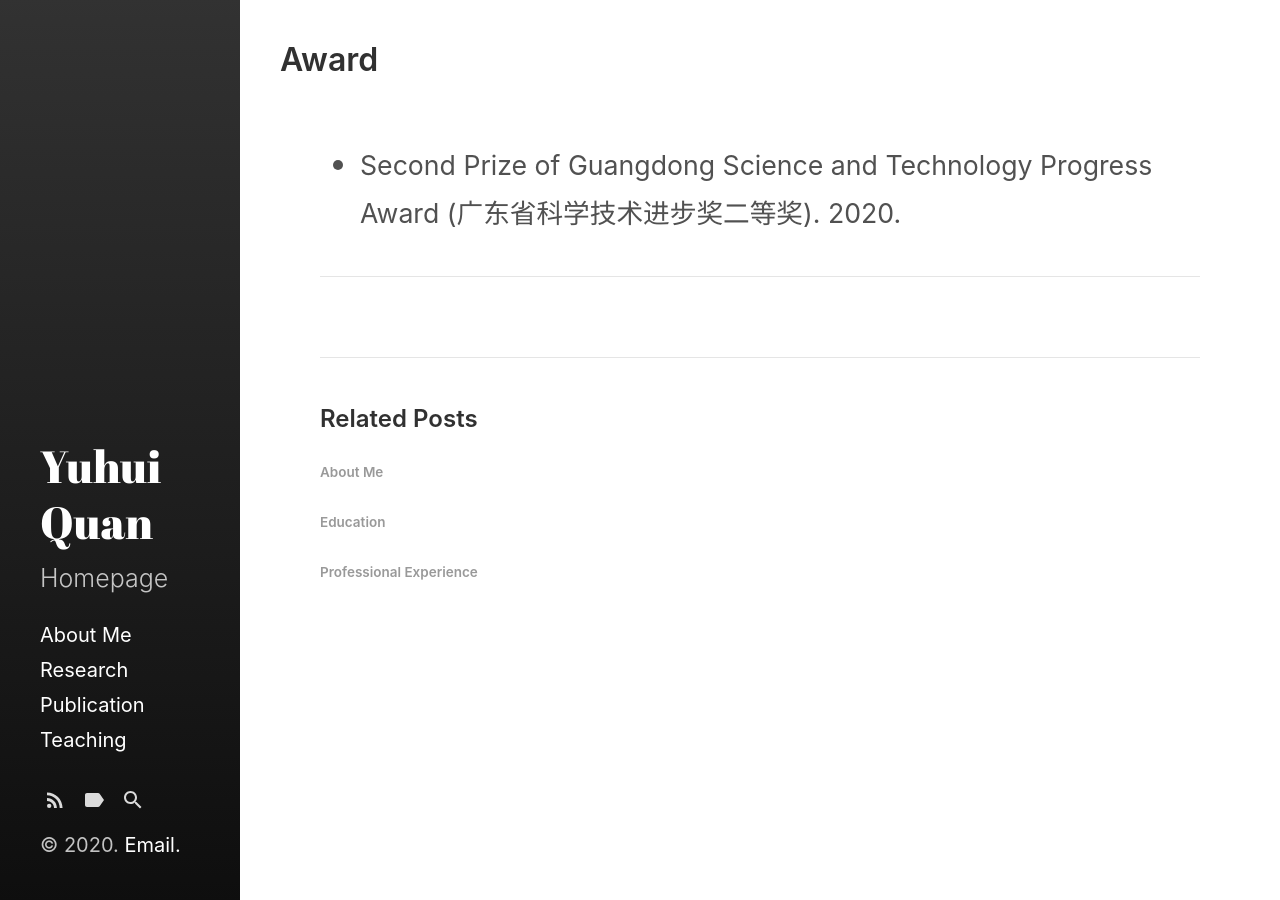
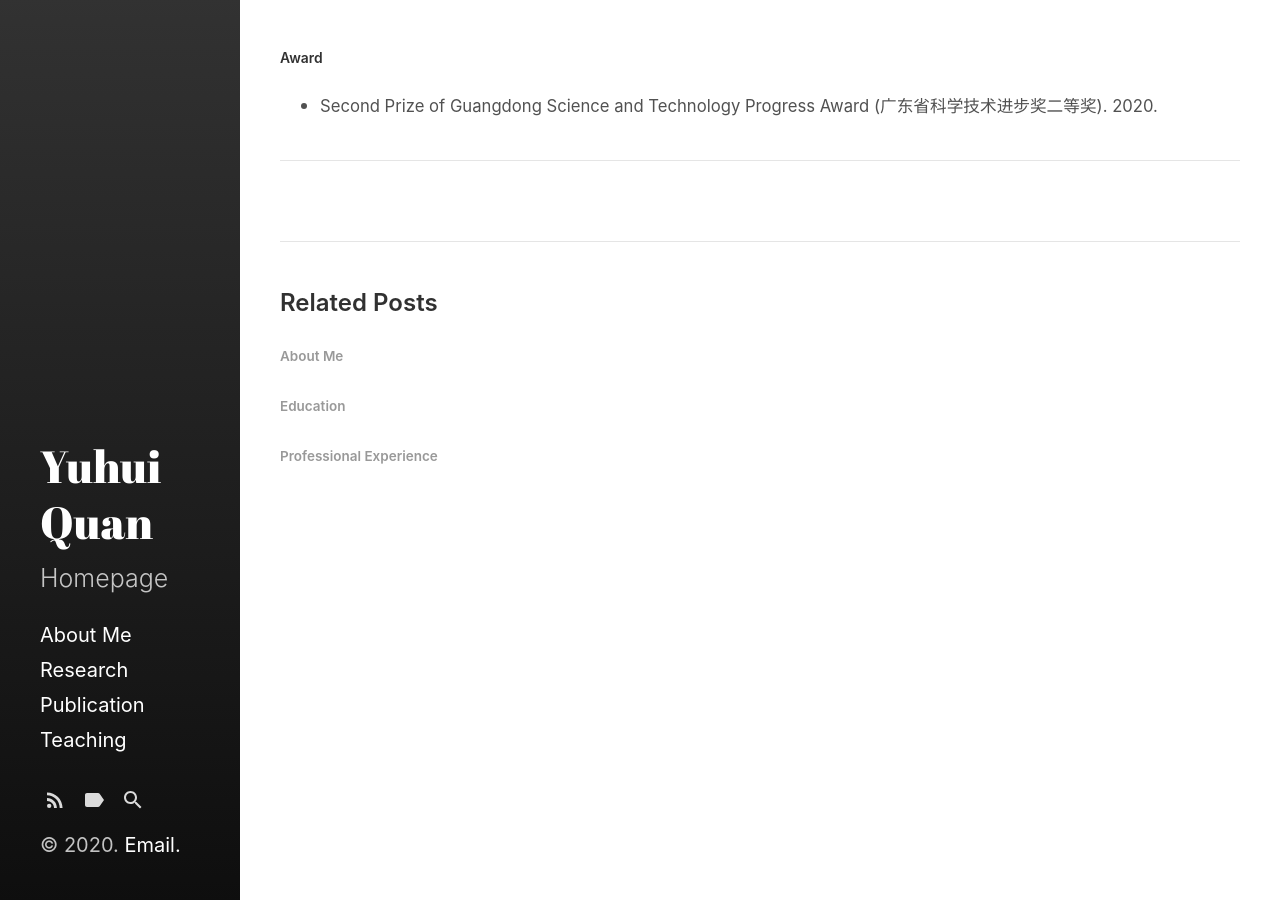
Before and after one commit to Dofboom/Dofboom.github.io, a Jekyll site: the page built from _posts/2020-5-30-a_award.md, in a window 1280 px wide. Built offline with Jekyll 4.4.1, drawn with Linux system fonts in a browser that asks for light colours.

Commit message:
Update 2020-5-30-a_award.md

```diff
--- a/_posts/2020-5-30-a_award.md
+++ b/_posts/2020-5-30-a_award.md
@@ -1,6 +1,6 @@
 ---
 layout: post
-title: <font size=6>Award<font>
+title: <small><small><small>Award</small></small></small>
 ---
 <ul>
 <li><span style="font-size: 100%;"><small>Second Prize of Guangdong Science and Technology Progress Award (广东省科学技术进步奖二等奖). 2020.</small></span></li>
```
